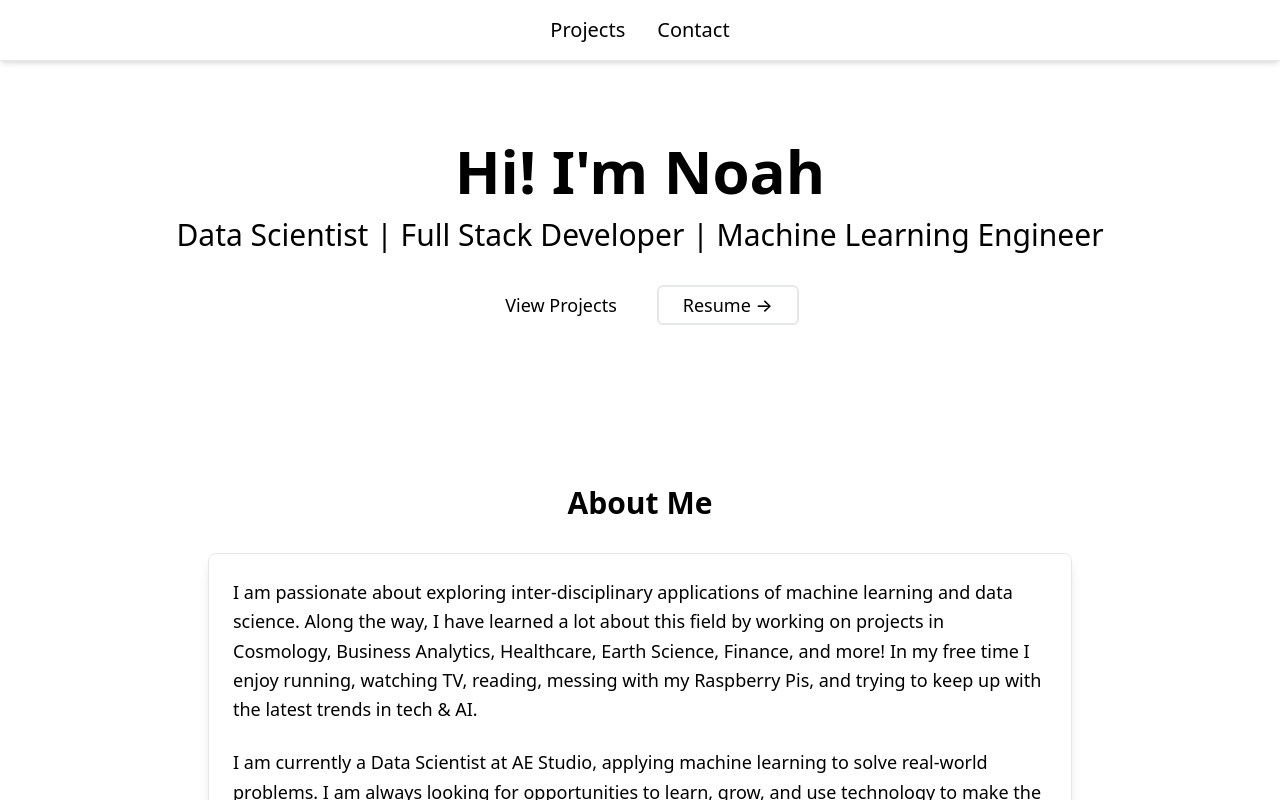
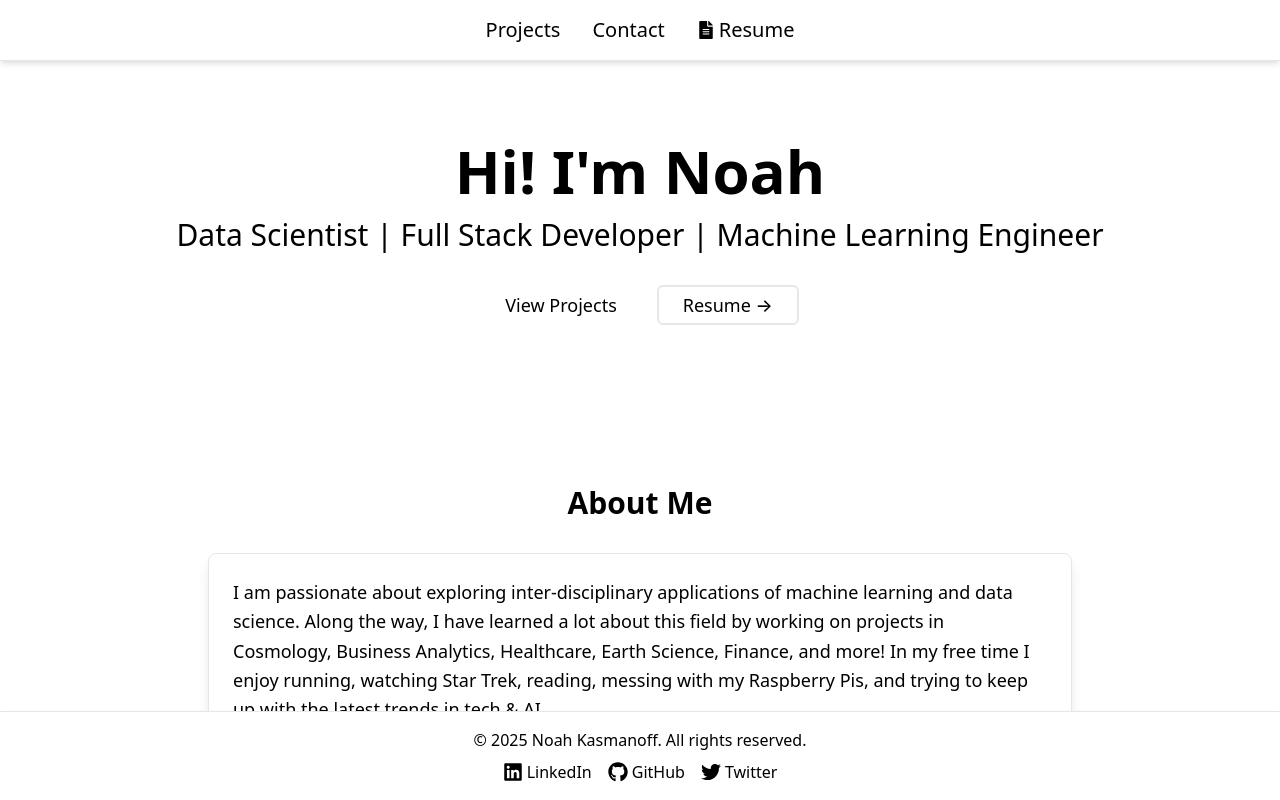
Before and after one commit to nkasmanoff/nkasmanoff.github.io, a React (Create React App) app: page / in a window 1280 px wide. Shown: the top 800 px of the page. Built offline with nearby package versions, Linux system fonts and the light colour scheme.

Commit message:
update about me and links

```diff
--- a/package.json
+++ b/package.json
@@ -9,6 +9,7 @@
     "react": "^18.0.0",
     "react-dom": "^18.0.0",
     "react-ga4": "^2.1.0",
+    "react-icons": "^5.4.0",
     "react-scripts": "^5.0.0",
     "tailwind-merge": "latest"
   },
--- a/src/components/About.js
+++ b/src/components/About.js
@@ -9,11 +9,11 @@ const About = () => {
         </h2>
         <div className="bg-card text-card-foreground backdrop-blur-sm rounded-lg p-6 shadow-lg border border-border mb-8">
           <p className="text-lg text-foreground leading-relaxed">
-            I am passionate about exploring inter-disciplinary applications of machine learning and data science. Along the way, I have learned a lot about this field by working on projects in Cosmology, Business Analytics, Healthcare, Earth Science, Finance, and more! In my free time I enjoy running, watching TV, reading, messing with my Raspberry Pis, and trying to keep up with the latest trends in tech & AI.
+            I am passionate about exploring inter-disciplinary applications of machine learning and data science. Along the way, I have learned a lot about this field by working on projects in Cosmology, Business Analytics, Healthcare, Earth Science, Finance, and more! In my free time I enjoy running, watching Star Trek, reading, messing with my Raspberry Pis, and trying to keep up with the latest trends in tech & AI.
           </p>
           <br />
           <p className="text-lg text-foreground leading-relaxed">
-            I am currently a Data Scientist at AE Studio, applying machine learning to solve real-world problems. I am always looking for opportunities to learn, grow, and use technology to make the world a better place, so feel free to reach out to me if you have any ideas or opportunities. reach out to me via email or LinkedIn!
+            I am a Data Scientist at <a href="https://ae.studio" target="_blank" rel="noopener noreferrer">AE Studio</a>, solving real-world problems with AI. I am always looking for opportunities to learn, grow, and use technology to make the world a better place.
           </p>
         </div>
 
--- a/src/components/Footer.js
+++ b/src/components/Footer.js
@@ -1,15 +1,40 @@
 // components/Footer.js
 import React from 'react';
+import { FaGithub, FaLinkedin, FaTwitter } from 'react-icons/fa';
 
 const Footer = () => {
   return (
-    <footer className="bg-slate-100 dark:bg-slate-900 text-slate-600 dark:text-gray-300 py-8 border-t border-slate-200 dark:border-cyan-500/20">
+    <footer className="fixed bottom-0 left-0 right-0 bg-white z-100 border-t border-border/40 shadow-md py-4">
       <div className="container mx-auto px-4 text-center">
         <p>&copy; 2025 Noah Kasmanoff. All rights reserved.</p>
-        <div className="mt-4">
-          <a href="https://www.linkedin.com/in/noahkasmanoff" target="_blank" rel="noopener noreferrer" className="text-blue-600 hover:text-blue-500 dark:text-cyan-400 dark:hover:text-cyan-300 mx-2">LinkedIn</a>
-          <a href="https://github.com/nkasmanoff" target="_blank" rel="noopener noreferrer" className="text-blue-600 hover:text-blue-500 dark:text-cyan-400 dark:hover:text-cyan-300 mx-2">GitHub</a>
-          <a href="https://twitter.com/noahpunintended" target="_blank" rel="noopener noreferrer" className="text-blue-600 hover:text-blue-500 dark:text-cyan-400 dark:hover:text-cyan-300 mx-2">Twitter</a>
+        <div className="mt-2 flex justify-center items-center gap-4">
+          <a
+            href="https://www.linkedin.com/in/noahkasmanoff"
+            target="_blank"
+            rel="noopener noreferrer"
+            className="text-muted-foreground hover:text-primary transition-colors flex items-center gap-1"
+          >
+            <FaLinkedin className="text-xl" />
+            <span>LinkedIn</span>
+          </a>
+          <a
+            href="https://github.com/nkasmanoff"
+            target="_blank"
+            rel="noopener noreferrer"
+            className="text-muted-foreground hover:text-primary transition-colors flex items-center gap-1"
+          >
+            <FaGithub className="text-xl" />
+            <span>GitHub</span>
+          </a>
+          <a
+            href="https://twitter.com/noahpunintended"
+            target="_blank"
+            rel="noopener noreferrer"
+            className="text-muted-foreground hover:text-primary transition-colors flex items-center gap-1"
+          >
+            <FaTwitter className="text-xl" />
+            <span>Twitter</span>
+          </a>
         </div>
       </div>
     </footer>
--- a/src/components/Header.js
+++ b/src/components/Header.js
@@ -1,5 +1,6 @@
 // components/Header.js
 import React from 'react';
+import { FaFileAlt } from 'react-icons/fa';
 import { useTheme } from '../contexts/ThemeContext';
 
 const Header = () => {
@@ -11,6 +12,17 @@ const Header = () => {
         <ul className="flex space-x-8">
           <li><a href="#projects" className="text-muted-foreground hover:text-primary transition-colors text-xl font-medium">Projects</a></li>
           <li><a href="#contact" className="text-muted-foreground hover:text-primary transition-colors text-xl font-medium">Contact</a></li>
+          <li>
+            <a
+              href="https://drive.google.com/file/d/1DkaFCQA37sctRtrEZd25FE4KuGogT9Fc/view?usp=sharing"
+              target="_blank"
+              rel="noopener noreferrer"
+              className="text-muted-foreground hover:text-primary transition-colors text-xl font-medium flex items-center gap-1"
+            >
+              <FaFileAlt className="text-lg" />
+              <span>Resume</span>
+            </a>
+          </li>
         </ul>
       </nav>
     </header>
```
Also changed, not shown: 1 other file (tests, documents, lock files or other folders).
